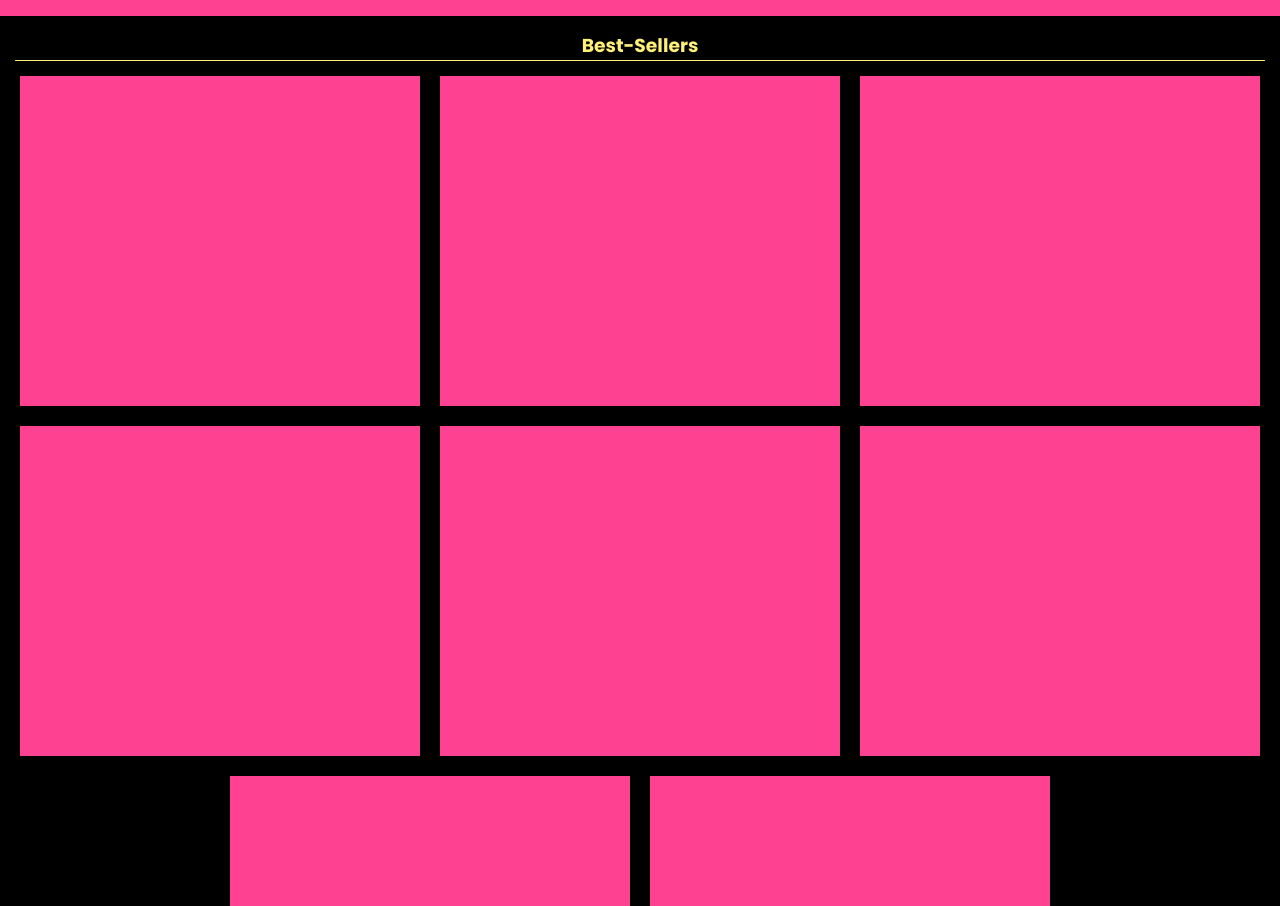
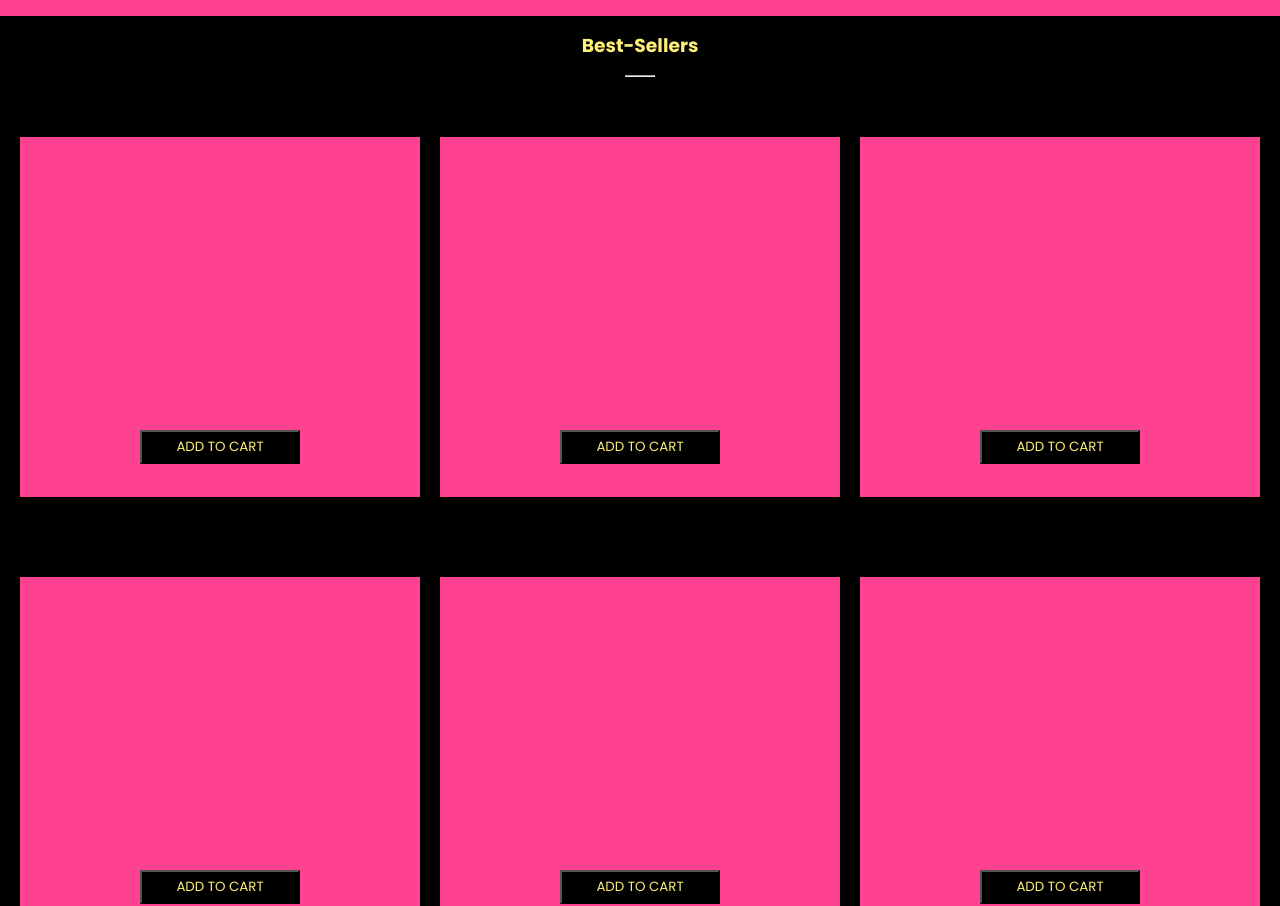
Before and after one commit to WhosDouble/product-landing-page, a plain HTML site: page index.html in a window 1280 px wide. Shown: the part 2700-3606 px from the top of the page. Drawn offline with nearby package versions, Linux system fonts and the light colour scheme; a web font is replaced by a local one.

Commit message:
added top brands section

```diff
--- a/index.css
+++ b/index.css
@@ -155,9 +155,17 @@ button {
   height: 350px;
   max-width: 400px;
   background: var(--display-color1);
-  cursor: pointer;
   border-radius: 15px;
   transition: 0.4s;
+}
+.cart-add {
+  position: relative;
+  top: 300px;
+  background: var(--display-color3);
+  color: var(--text-color1);
+  border-radius: 10px;
+  padding: 8px;
+  cursor: pointer;
 }
 .bottle-box:hover {
   background: url(assets/imgs/logo.png);
@@ -205,10 +213,15 @@ button {
 
 /*styling for the top brands section*/
 .topbrands-header {
+  margin-top: 15px;
   color: var(--text-color1);
   text-align: center;
   margin: 15px;
-  border-bottom: 1px solid var(--text-color1);
+}
+hr {
+  width: 30px;
+  margin: auto;
+  background: var(--text-color1);
 }
 .topbrands-container {
   display: flex;
@@ -220,7 +233,18 @@ button {
   background: var(--display-color3);
 }
 .boxes {
+  margin-top: 60px;
   width: 400px;
-  height: 55%;
+  height: 60%;
   background: var(--display-color2);
 }
+.add-cart {
+  position: relative;
+  width: 160px;
+  background: var(--display-color3);
+  color: var(--text-color1);
+  top: 310px;
+  left: 50%;
+  transform: translate(-50%, -50%);
+  padding: 5px;
+}
--- a/index.html
+++ b/index.html
@@ -65,9 +65,17 @@
         </header>
 
         <div class="display2">
-          <div class="bottle-box"></div>
-          <div class="bottle-box"></div>
-          <div class="bottle-box"></div>
+          <div class="bottle-box">
+            <button class="cart-add">ADD TO CART</button>
+          </div>
+
+          <div class="bottle-box">
+            <button class="cart-add">ADD TO CART</button>
+          </div>
+
+          <div class="bottle-box">
+            <button class="cart-add">ADD TO CART</button>
+          </div>
         </div>
         <div class="brand-bar">
           <div><h3>Prada</h3></div>
@@ -154,15 +162,32 @@
         <header class="topbrands-header">
           <h3>Best-Sellers</h3>
         </header>
+        <hr />
         <div class="topbrands-container">
-          <div class="boxes"></div>
-          <div class="boxes"></div>
-          <div class="boxes"></div>
-          <div class="boxes"></div>
-          <div class="boxes"></div>
-          <div class="boxes"></div>
-          <div class="boxes"></div>
-          <div class="boxes"></div>
+          <div class="boxes">
+            <button class="add-cart">ADD TO CART</button>
+          </div>
+          <div class="boxes">
+            <button class="add-cart">ADD TO CART</button>
+          </div>
+          <div class="boxes">
+            <button class="add-cart">ADD TO CART</button>
+          </div>
+          <div class="boxes">
+            <button class="add-cart">ADD TO CART</button>
+          </div>
+          <div class="boxes">
+            <button class="add-cart">ADD TO CART</button>
+          </div>
+          <div class="boxes">
+            <button class="add-cart">ADD TO CART</button>
+          </div>
+          <div class="boxes">
+            <button class="add-cart">ADD TO CART</button>
+          </div>
+          <div class="boxes">
+            <button class="add-cart">ADD TO CART</button>
+          </div>
         </div>
       </section>
     </main>
```
